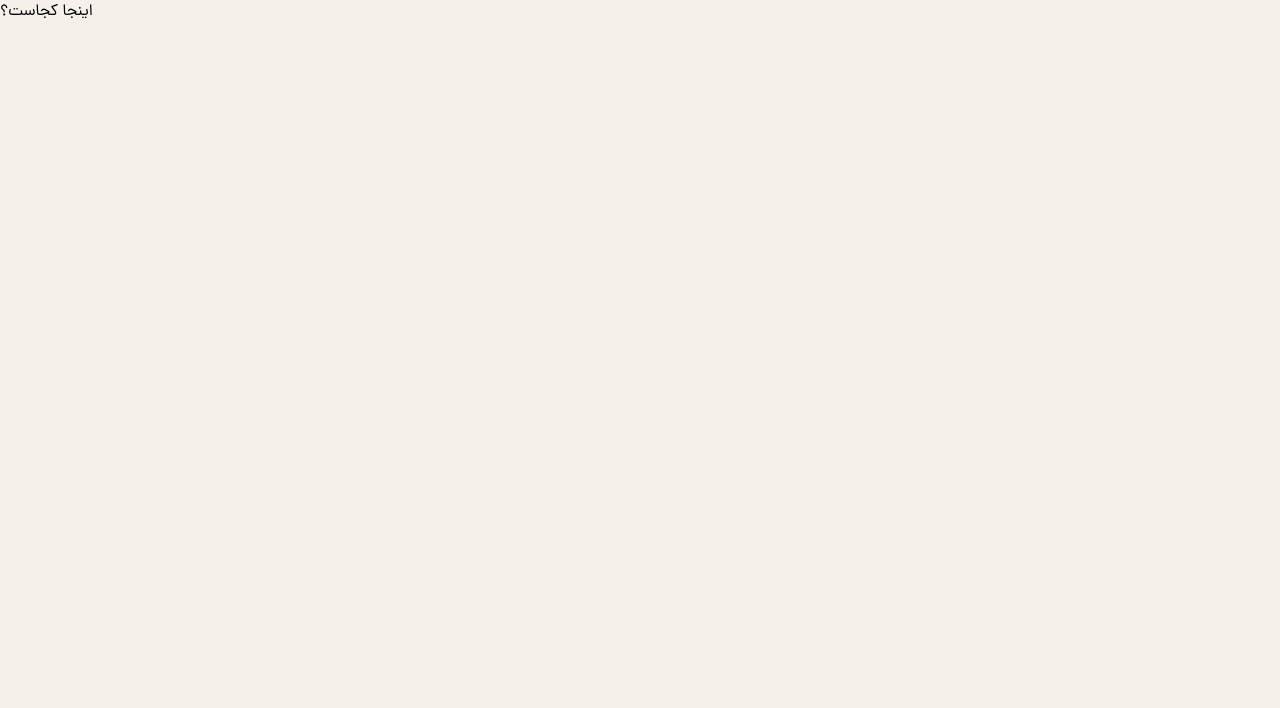
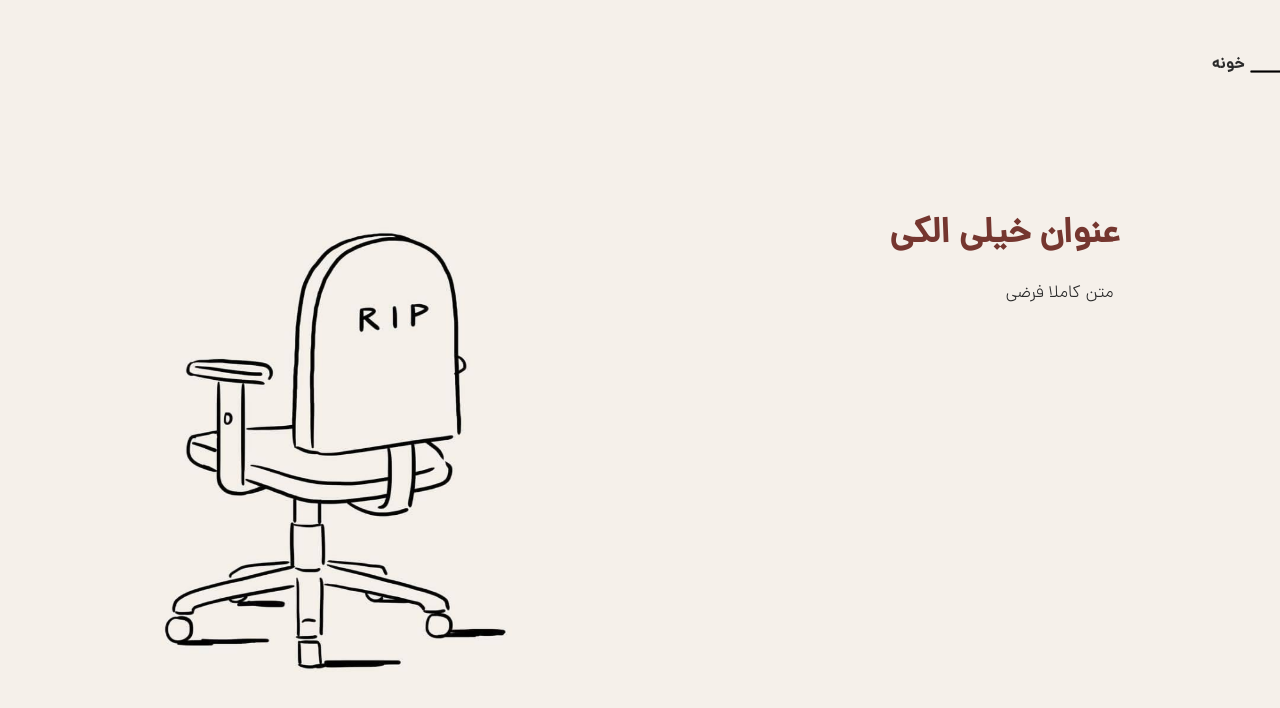
Before and after one commit to themaddie/butterfly-project, a React (Create React App) app in the folder butterfly/: page /about in a window 1280 px wide. Shown: the top 708 px of the page. Built offline with nearby package versions, Linux system fonts and the light colour scheme.

Commit message:
Develop about page

```diff
--- a/butterfly/src/Components/About.js
+++ b/butterfly/src/Components/About.js
@@ -1,9 +1,28 @@
 import React from 'react';
+import { useState } from 'react';
+import { Link } from 'react-router-dom';
+// Styles
+import Style from '../Styles/About.module.css';
+// Images
+import aboutIndex from '../Images/aboutIndex.png';
+import navLine from '../Images/headerLine.png';
 
 const About = () => {
+    const [aboutTitle, setAboutTitle] = useState("عنوان خیلی الکی");
+    const [aboutDes, setAboutDes] = useState("متن کاملا فرضی");
     return (
-        <div>
-            اینجا کجاست؟
+        <div className={Style.container}>
+            <header>
+                <img className={Style.navLine} src={navLine} alt='line' />
+                <Link to="/" className={Style.navButton}>خونه</Link>
+            </header>
+            <main>
+                <img className={Style.aboutIndex} src={aboutIndex} />
+                <div className={Style.aboutContainer}>
+                    <h1 className={Style.aboutTitle}>{aboutTitle}</h1>
+                    <p className={Style.aboutDes}>{aboutDes}</p>
+                </div>
+            </main>
         </div>
     );
 };
--- /dev/null
+++ b/butterfly/src/Styles/About.module.css
@@ -0,0 +1,58 @@
+.container {
+  width: 100vw;
+  height: 100vh;
+}
+
+.container header {
+  display: flex;
+  direction: rtl;
+  height: 10vh;
+}
+
+.navLine {
+  width: 30px;
+  height: 3px;
+  margin-top: 70px;
+}
+
+.navButton {
+  color: #2b2b2b;
+  text-decoration: none;
+  font-size: 1rem;
+  font-family: "Dana-Bold";
+  margin: 52px 5px 0px 0px;
+}
+
+.navButton:hover {
+  color: #75362f;
+}
+
+.container main {
+  display: flex;
+  height: 90vh;
+}
+
+.aboutIndex {
+  width: 50%;
+  height: 100%;
+}
+
+.aboutContainer {
+  width: 50%;
+  height: 100%;
+  direction: rtl;
+}
+
+.aboutTitle {
+  font-size: 2.2rem;
+  color: #75362f;
+  margin: 20% 25% 0 0;
+  font-family: "Dana-Medium";
+}
+
+.aboutDes {
+  font-size: 1.1rem;
+  color: #2b2b2b;
+  margin: 3% 26% 0 0;
+  font-family: "Dana-Light";
+}
--- a/butterfly/src/Styles/Bazinga.module.css
+++ b/butterfly/src/Styles/Bazinga.module.css
@@ -1,4 +1,4 @@
-.container{
+.container {
   width: 100%;
   height: 395px;
   display: flex;
@@ -6,12 +6,12 @@
   justify-content: space-between;
 }
 
-.bazingaIndex{
+.bazingaIndex {
   width: 52%;
   margin-left: 12%;
 }
 
-.bazingaContainer{
+.bazingaContainer {
   width: 65%;
   direction: rtl;
   margin: 5% 18% 0 0;
@@ -25,8 +25,9 @@
 
 .bazingaDes {
   height: 150px;
+  font-size: 1rem;
+  color: #2b2b2b;
   margin-right: 1%;
-    font-size: 1rem;
   font-family: "Dana-Light";
 }
 
--- a/butterfly/src/Styles/Plot.module.css
+++ b/butterfly/src/Styles/Plot.module.css
@@ -25,8 +25,9 @@
 
 .plotDes {
   height: 150px;
+  font-size: 1rem;
   margin-right: 1%;
-  font-size: 1rem;
+  color: #2b2b2b;
   font-family: "Dana-Light";
 }
 
```
Lines whose indentation alone changed are shown as unchanged.
